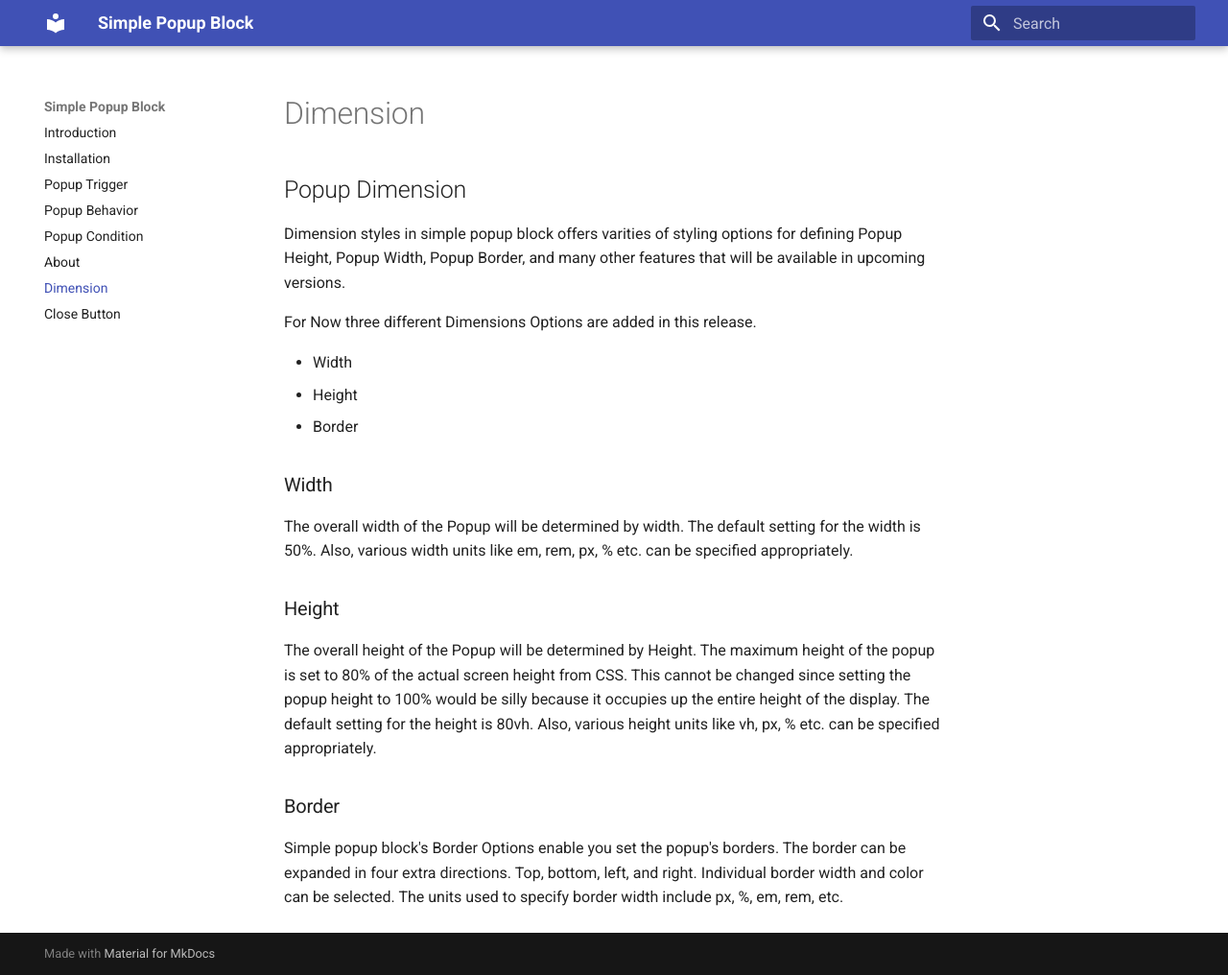
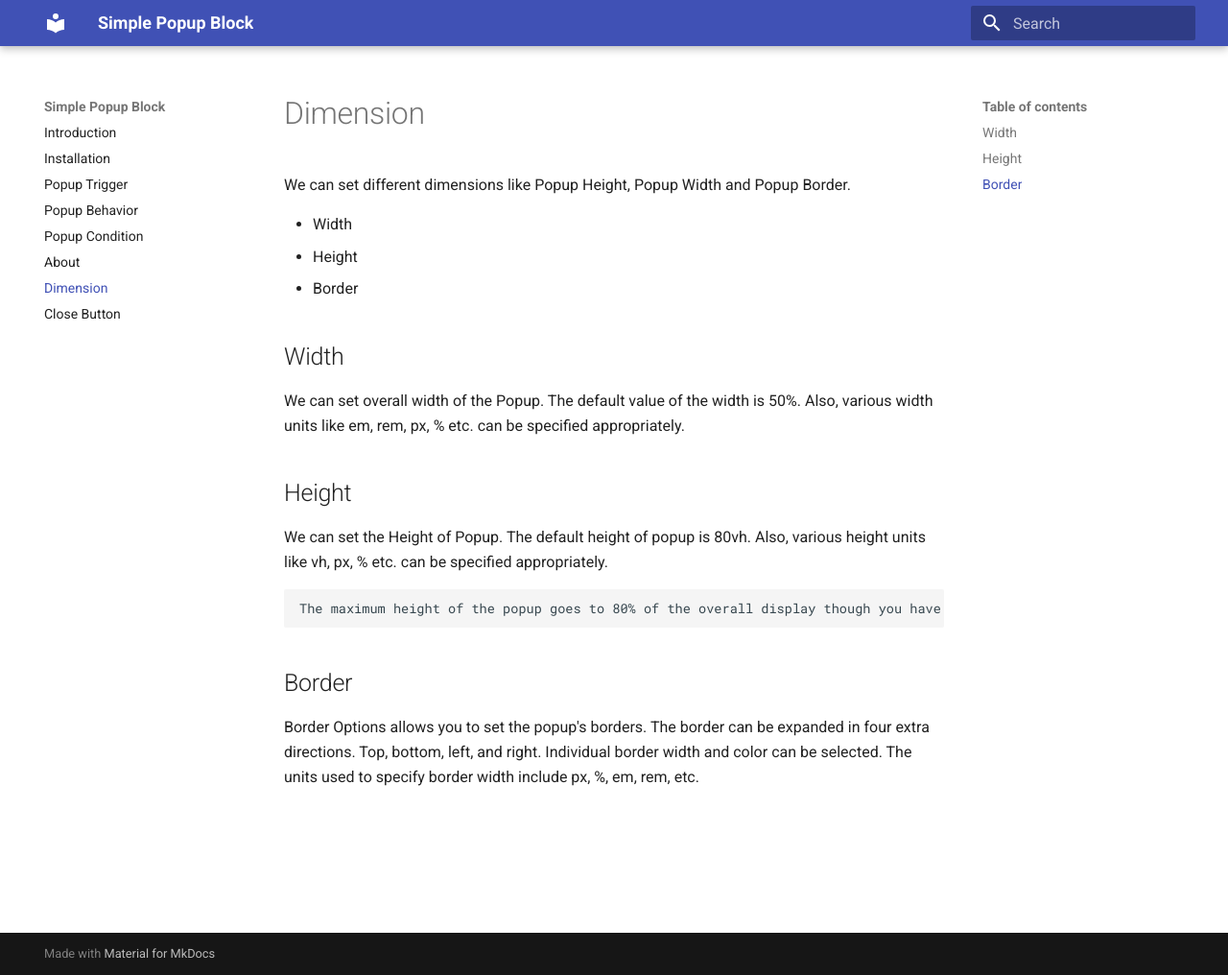
Before and after one commit to codemanas/simple-poup-block-docs, an MkDocs documentation site: the page built from docs/dimension.md, in a window 1280 px wide and 1016 px high. Shown: the whole window at 96% size. Built offline with MkDocs 1.6.1 and Material for MkDocs 9.7.7, drawn with Linux system fonts in a browser that asks for light colours.

Commit message:
style docs refactoring

```diff
--- a/docs/dimension.md
+++ b/docs/dimension.md
@@ -1,17 +1,15 @@
-<h2> Popup Dimension </h2>
-<p>Dimension styles in simple popup block offers varities of styling options for defining Popup Height, Popup Width, Popup Border, and many other features that will be available in upcoming versions.
+<p>We can set different dimensions like Popup Height, Popup Width and Popup Border.
 </p>
-<p>For Now three different Dimensions Options are added in this release.</p>
 <ul>
    <li> Width </li>
    <li> Height </li>
    <li> Border </li>
 </ul>
-<h3>Width</h3>
-<p> The overall width of the Popup will be determined by width. The default setting for the width is 50%. Also, various width units like em, rem, px, % etc. can be specified appropriately.</p>
-<h3>Height</h3>
-<p> The overall height of the Popup will be determined by Height. The maximum height of the popup is set to
-80% of the actual screen height from CSS. This cannot be changed since setting the popup height to 100% would be silly because it occupies up the entire height of the display.
-The default setting for the height is 80vh. Also, various height units like vh, px, % etc. can be specified appropriately.</p>
-<h3>Border</h3>
-<p>Simple popup block's Border Options enable you set the popup's borders. The border can be expanded in four extra directions. Top, bottom, left, and right. Individual border width and color can be selected.  The units used to specify border width include px, %, em, rem, etc.</p>
+##Width
+<p> We can set overall width of the Popup. The default value of the width is 50%. Also, various width units like em, rem, px, % etc. can be specified appropriately.</p>
+##Height
+<p> We can set the Height of Popup. The default height of popup is 80vh.  Also, various height units like vh, px, % etc. can be specified appropriately.</p>
+
+    The maximum height of the popup goes to 80% of the overall display though you have set it to 100%.
+##Border
+<p>Border Options allows you to set the popup's borders. The border can be expanded in four extra directions. Top, bottom, left, and right. Individual border width and color can be selected.  The units used to specify border width include px, %, em, rem, etc.</p>
```
Also changed, not shown: docs/close-button.md (+8 -10 lines).
